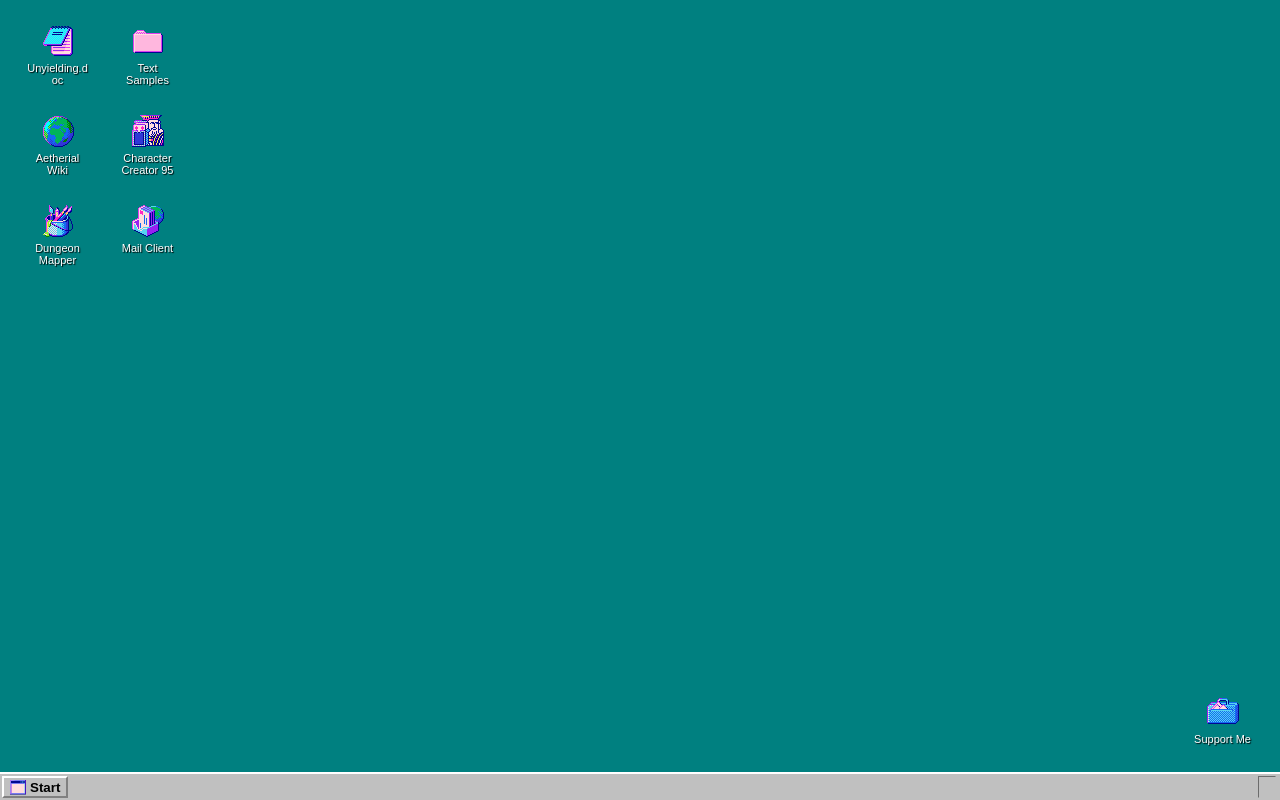
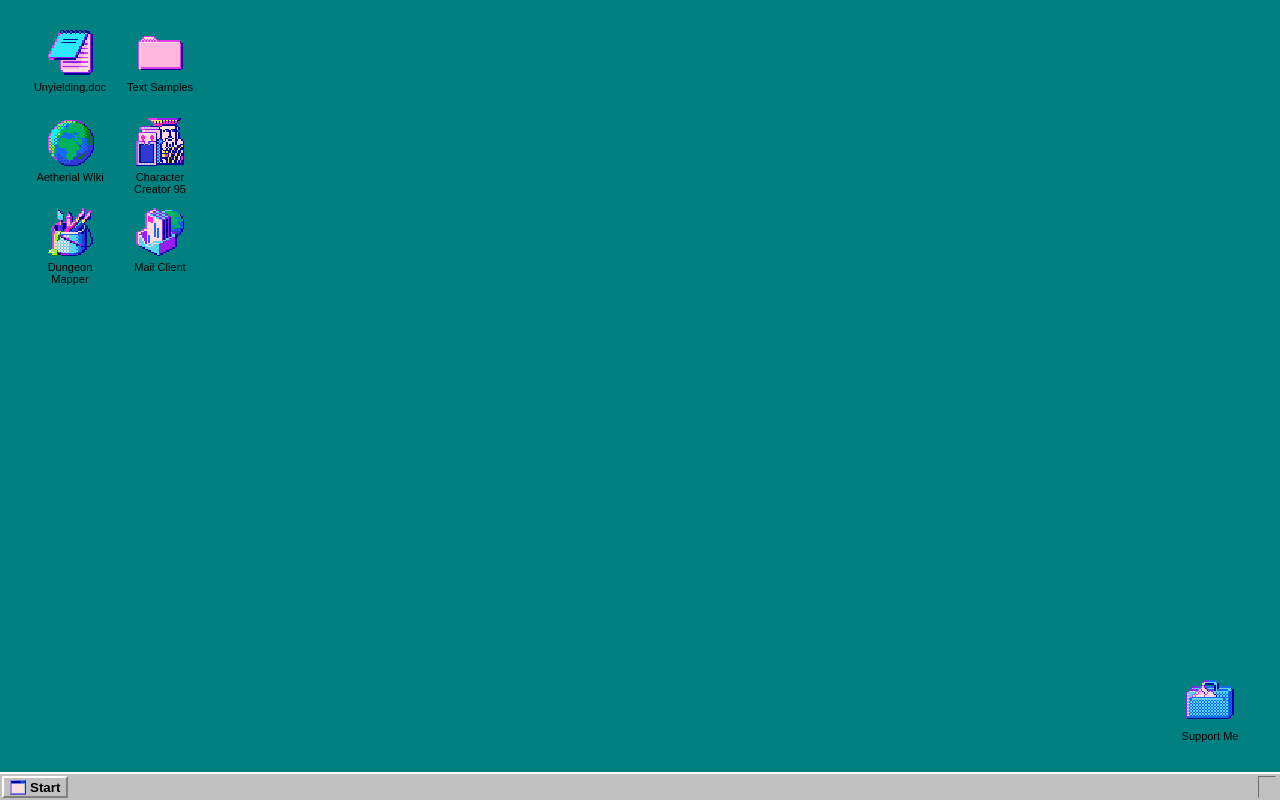
Before and after one commit to TheKanu/website, a plain HTML site: page index.html in a window 1280 px wide. Drawn offline with Linux system fonts and the light colour scheme.

Commit message:
larger icons

```diff
--- a/styles.css
+++ b/styles.css
@@ -23,15 +23,18 @@
         /* Desktop Icons */
         .desktop-icon {
             position: absolute;
-            width: 75px;
+            width: 100px;
             text-align: center;
-            padding: 5px;
+            padding: 8px;
             cursor: pointer;
+            border-radius: 4px;
+            transition: all 0.1s ease;
         }
 
         .desktop-icon:hover {
             background-color: rgba(0, 0, 128, 0.3);
             outline: 1px dotted #000080;
+            transform: scale(1.05);
         }
 
         .desktop-icon.selected {
@@ -40,18 +43,13 @@
         }
 
         .desktop-icon img {
-            width: 32px;
-            height: 32px;
-            margin-bottom: 3px;
+            width: 48px;
+            height: 48px;
+            margin-bottom: 5px;
             image-rendering: pixelated;
-        }
-
-        .desktop-icon span {
             display: block;
-            color: white;
-            text-shadow: 1px 1px 1px black;
-            font-size: 11px;
-            word-wrap: break-word;
+            margin-left: auto;
+            margin-right: auto;
         }
 
         /* Windows */
```
